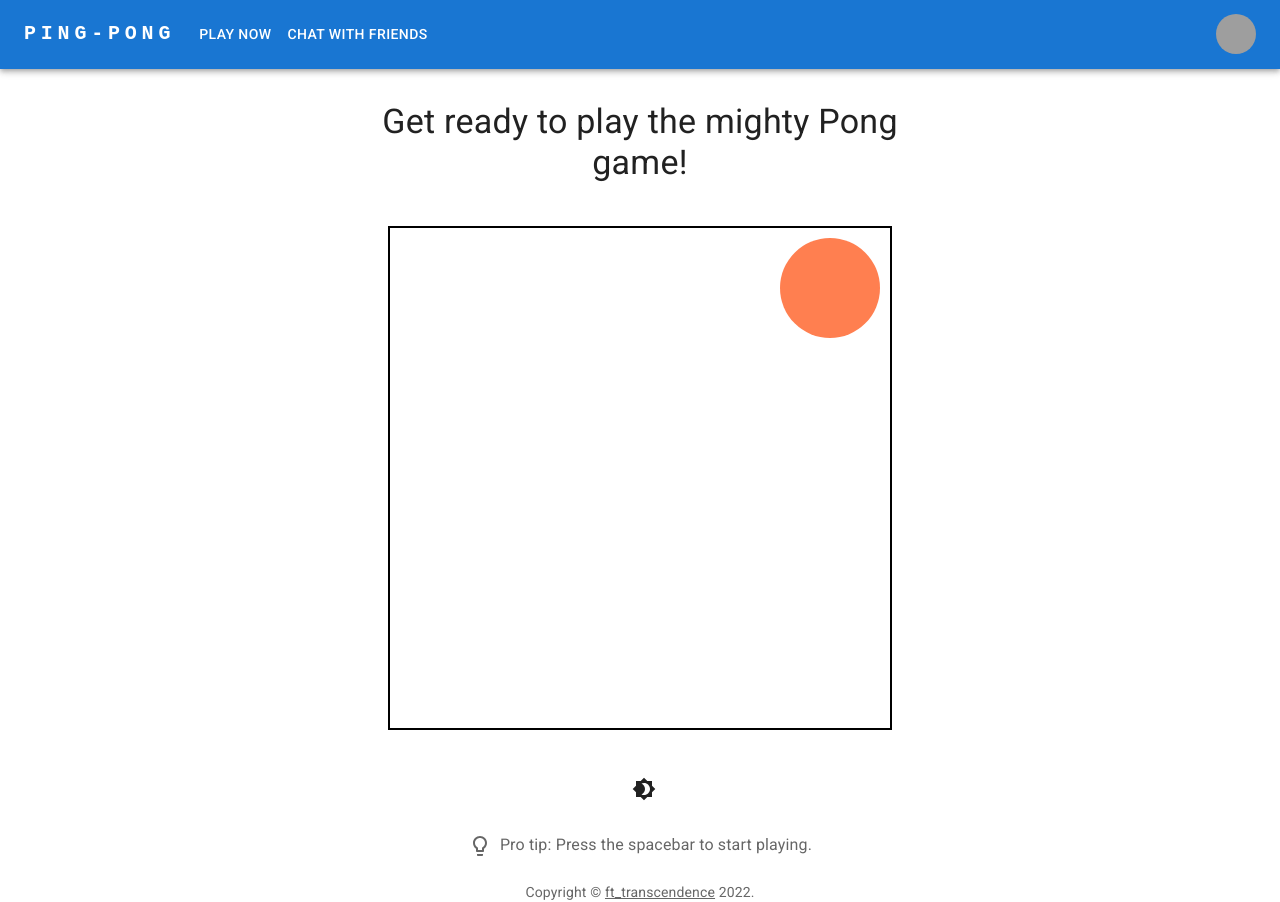
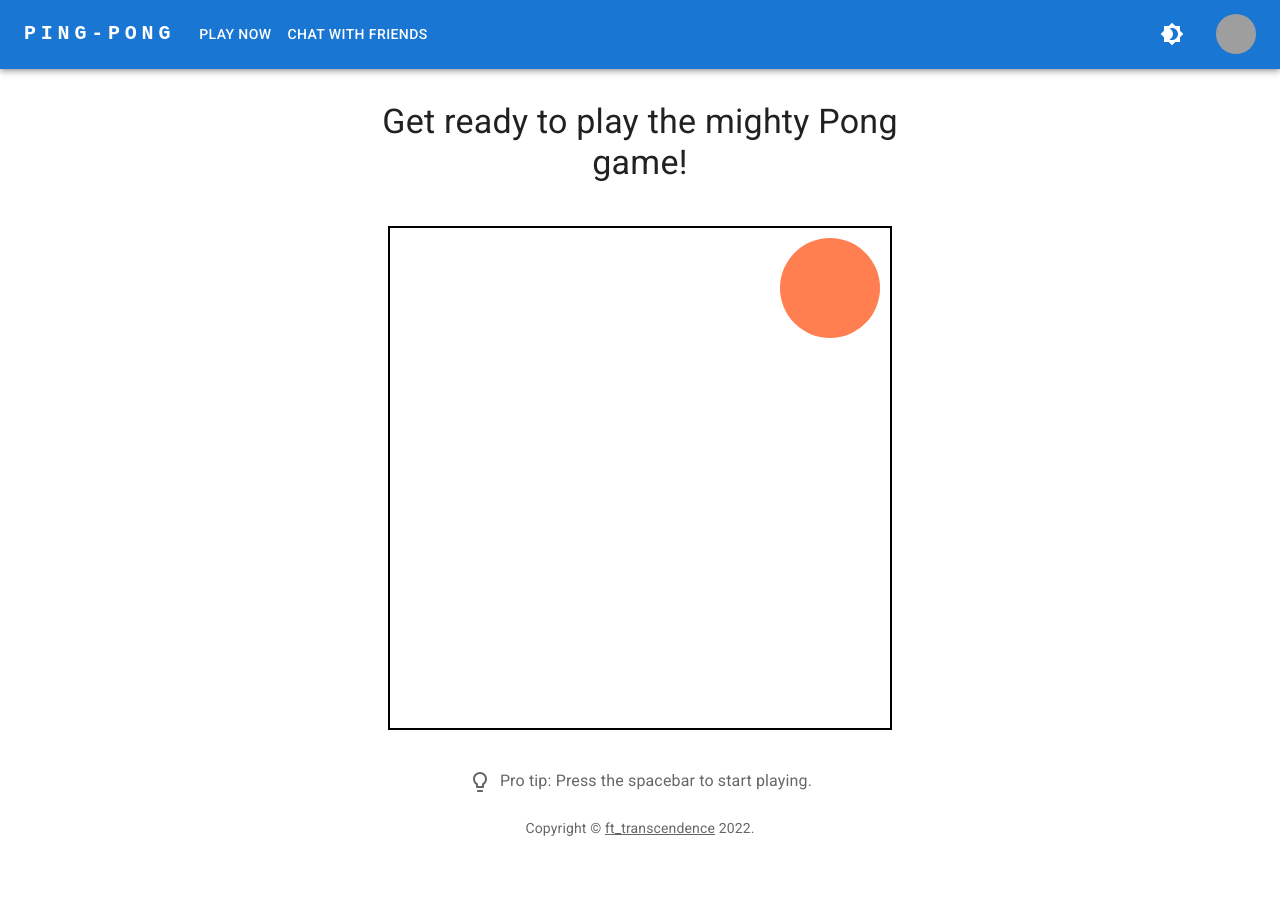
Before and after one commit to Lysique/ft_transcendence, a React (Create React App) app in the folder frontend/: page / in a window 1280 px wide. After the commit the page ends 838 px from the top, so only its background shows below. Built offline with nearby package versions, Linux system fonts and the light colour scheme; grey boxes are pictures that could not be loaded.

Commit message:
lift state up so that toggle button to Dark mode is part of the child AppBar component and makes callback to function in parent component (the app)

```diff
--- a/frontend/src/App.tsx
+++ b/frontend/src/App.tsx
@@ -1,5 +1,5 @@
 import React from "react";
-import { useState } from "react";
+import { useState, useEffect, useRef } from "react";
 
 import ProTip from "./components/ProTip";
 import ResponsiveAppBar from "./components/AppBar";
@@ -11,9 +11,6 @@ import Box from "@mui/material/Box";
 
 import { ThemeProvider, createTheme } from "@mui/material/styles";
 import CssBaseline from "@mui/material/CssBaseline";
-import IconButton from "@mui/material/IconButton";
-import Brightness4Icon from "@mui/icons-material/Brightness4";
-import Brightness7Icon from "@mui/icons-material/Brightness7";
 
 function App() {
   const [darkMode, setDarkMode] = useState(false);
@@ -24,12 +21,14 @@ function App() {
     },
   });
 
-  const canvasRef = React.useRef<HTMLCanvasElement>(null);
-  const [context, setContext] = React.useState<CanvasRenderingContext2D | null>(
-    null
-  );
+  const handleToggle = () => {
+    setDarkMode(!darkMode);
+  };
 
-  React.useEffect(() => {
+  const canvasRef = useRef<HTMLCanvasElement>(null);
+  const [context, setContext] = useState<CanvasRenderingContext2D | null>(null);
+
+  useEffect(() => {
     if (canvasRef.current) {
       const renderCtx = canvasRef.current.getContext("2d");
 
@@ -52,7 +51,7 @@ function App() {
     <ThemeProvider theme={theme}>
       <CssBaseline />
       <div className="App">
-        <ResponsiveAppBar />
+        <ResponsiveAppBar onClick={handleToggle} />
         <Container maxWidth="sm">
           <Box sx={{ my: 4 }}>
             <Typography variant="h4" component="h1" gutterBottom align="center">
@@ -71,20 +70,15 @@ function App() {
               }}
             ></canvas>
           </Box>
-          <Box textAlign="center">
-            <IconButton
-              sx={{ ml: 1 }}
-              onClick={() => setDarkMode(!darkMode)}
-              color="inherit"
-            >
+          {/* <Box textAlign="center">
+            <IconButton sx={{ ml: 1 }} onClick={handleToggle} color="inherit">
               {theme.palette.mode === "dark" ? (
                 <Brightness7Icon />
               ) : (
                 <Brightness4Icon />
               )}
             </IconButton>{" "}
-          </Box>
-
+          </Box> */}
           <ProTip />
           <Copyright />
         </Container>
--- a/frontend/src/components/AppBar.tsx
+++ b/frontend/src/components/AppBar.tsx
@@ -11,11 +11,20 @@ import Avatar from "@mui/material/Avatar";
 import Button from "@mui/material/Button";
 import Tooltip from "@mui/material/Tooltip";
 import MenuItem from "@mui/material/MenuItem";
+import Brightness4Icon from "@mui/icons-material/Brightness4";
+import Brightness7Icon from "@mui/icons-material/Brightness7";
+import { useTheme } from "@mui/material/styles";
 
 const pages = ["Play now", "Chat with friends"];
 const settings = ["Profile", "Dashboard", "Logout"];
 
-const ResponsiveAppBar = () => {
+interface ResponsiveAppBarProps {
+  onClick: React.ButtonHTMLAttributes<HTMLButtonElement>["onClick"];
+}
+
+const ResponsiveAppBar = ({ onClick }: ResponsiveAppBarProps) => {
+  const theme = useTheme();
+
   const [anchorElNav, setAnchorElNav] = React.useState<null | HTMLElement>(
     null
   );
@@ -125,6 +134,15 @@ const ResponsiveAppBar = () => {
               </Button>
             ))}
           </Box>
+          <Box textAlign="center">
+            <IconButton sx={{ mr: 3 }} onClick={onClick} color="inherit">
+              {theme.palette.mode === "dark" ? (
+                <Brightness7Icon />
+              ) : (
+                <Brightness4Icon />
+              )}
+            </IconButton>
+          </Box>
           <Box sx={{ flexGrow: 0 }}>
             <Tooltip title="Update settings">
               <IconButton onClick={handleOpenUserMenu} sx={{ p: 0 }}>
```
